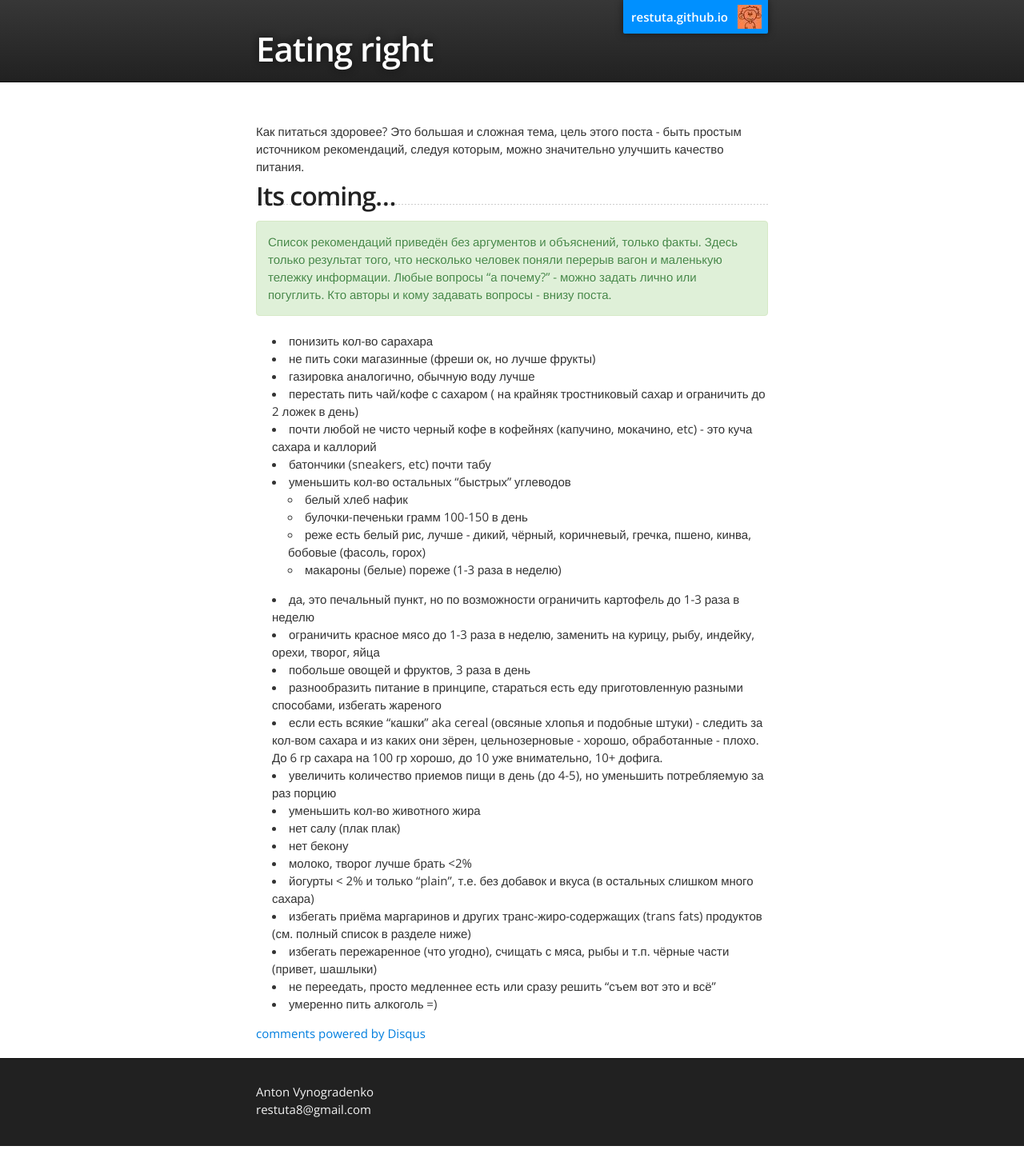
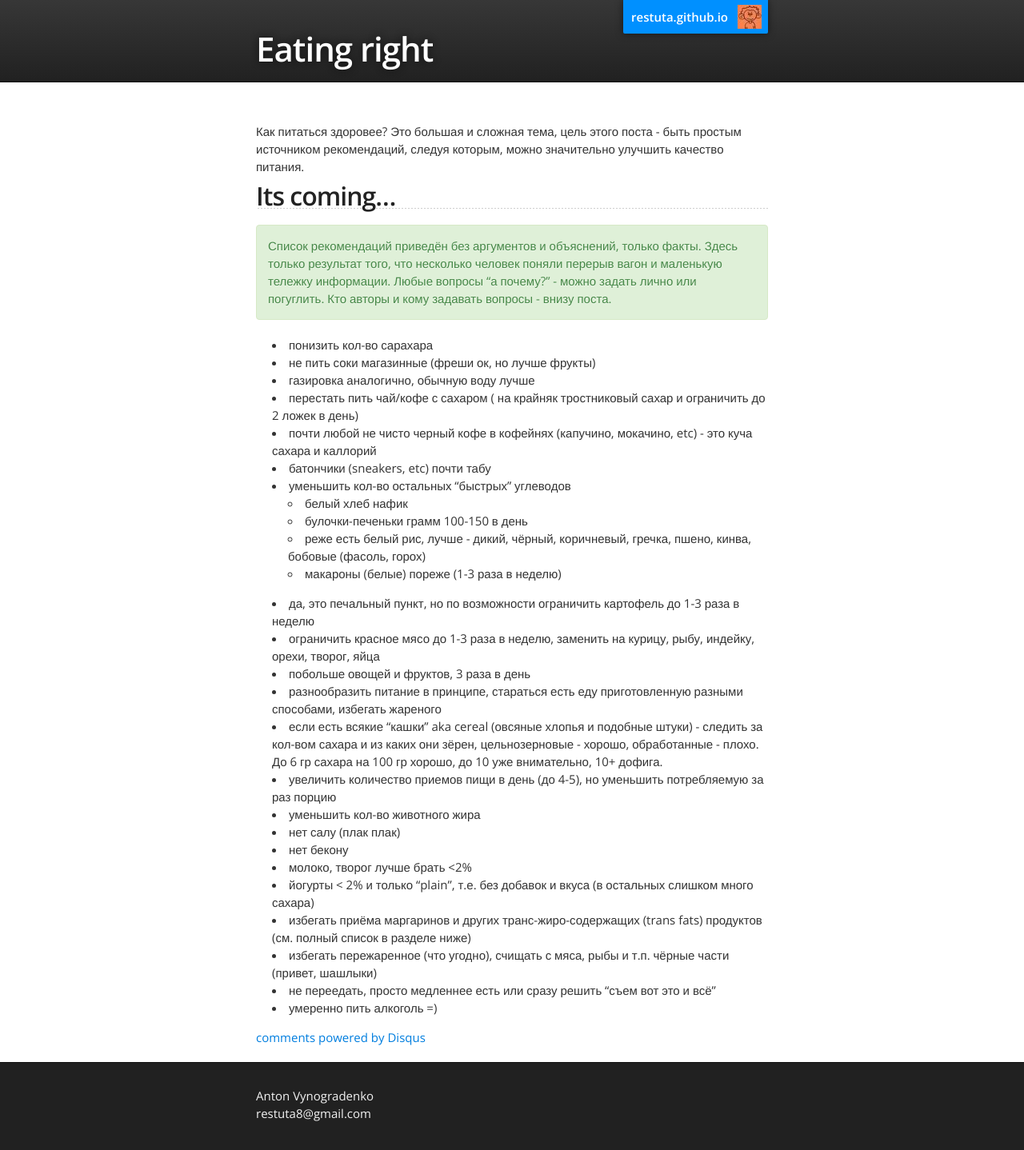
Before and after one commit to Restuta/restuta.github.io, a Jekyll site: the page built from _posts/2013-06-11-eating-right.markdown, in a window 1280 px wide. Shown: the whole page at 80% size. Built offline with Jekyll 4.4.1, drawn with Linux system fonts in a browser that asks for light colours; comment, search, counter and statistics services are not loaded.

Commit message:
fixed padding for h2

```diff
--- a/css/stylesheet.css
+++ b/css/stylesheet.css
@@ -78,7 +78,7 @@ h1 {
 }
 
 h2 {
-  padding-bottom: 10px;
+  padding-bottom: 15px;
   font-size: 32px;
   background: url('../images/bg_hr.png') repeat-x bottom;
 }
```
